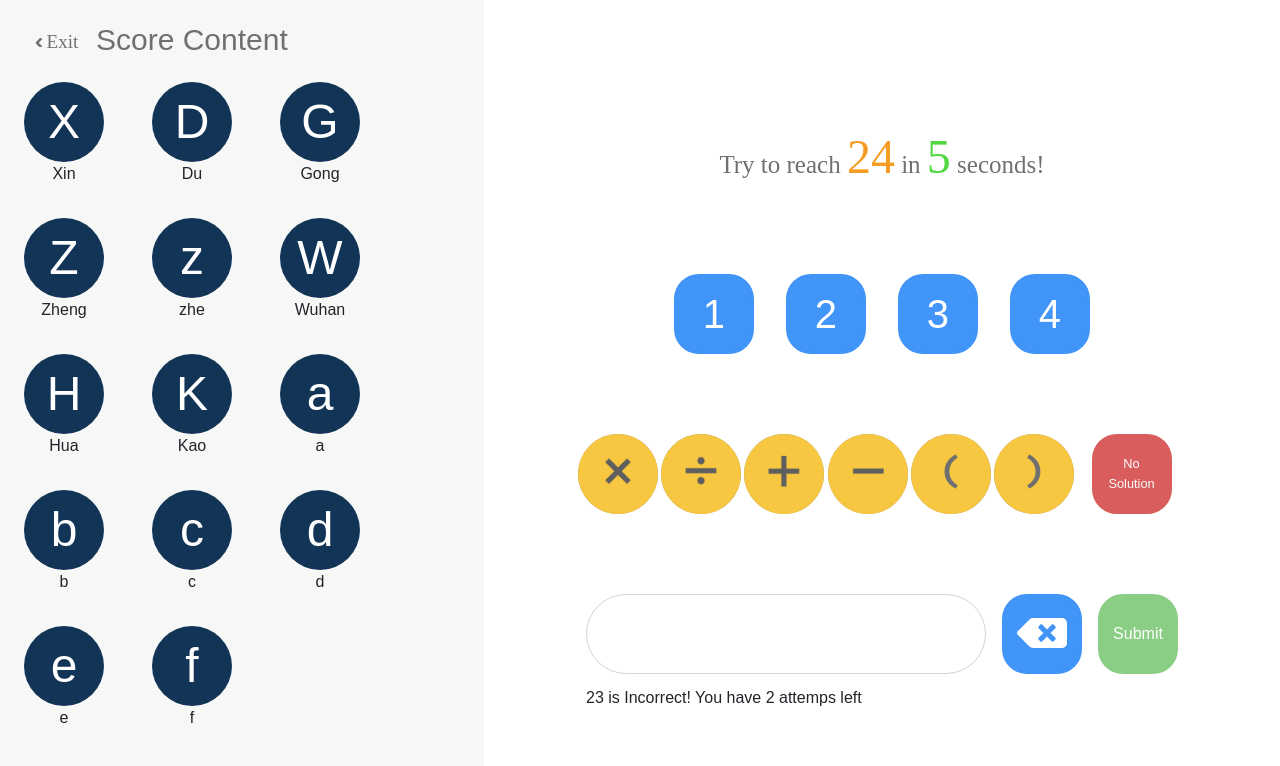
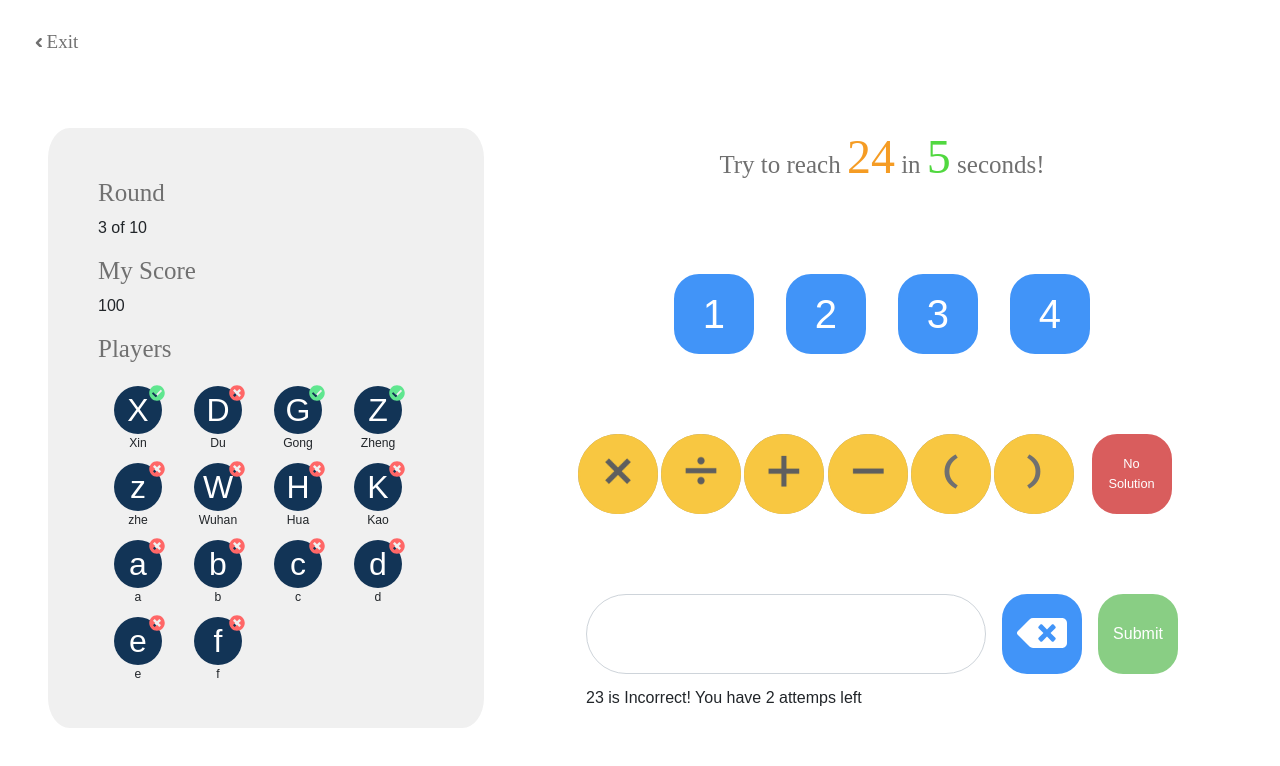
Before and after one commit to du201/24-points-game, a React (Create React App) app in the folder client/: page / in a window 1280 px wide. Shown: the top 766 px of the page. Built offline with nearby package versions, Linux system fonts and the light colour scheme; no server answers; a web font is replaced by a local one; what react-alert-template-basic would draw is missing.

Commit message:
game page finish

```diff
--- a/client/src/components/MultiGamePage.css
+++ b/client/src/components/MultiGamePage.css
@@ -162,14 +162,40 @@
 
 #menu-sidebar {
   width: 30.25rem;
-  background-color: #F7F7F7;
+  background-color:#Ffffff !important;
+  height:100%;
+  /* background-color: #F7F7F7; */
 }
 
+.menu-sidebar-info {
+  height:75%;
+  width:90%;
+  margin-left: 3rem;
+  margin-top: 8rem;
+  background-color:#F0F0F0 !important;
+  border-radius: 5% !important;
+  border: 50px solid #F0F0F0;
+}
 
+/* #game-sidebar {
+  height:90%;
+  width:100%;
+  position: relative;
+  top: 4rem;
+  left: 2rem;
+  background-color:red !important;
+  border-radius: 10% !important;
+} */
+
+#round-text {
+
+}
+
+#score-text {
+
+}
 
 #menu-sidebar-top {
-  clear: both;
-  margin-top: 1.4rem;
 }
 
 @media (max-width: 1699.98px) {
@@ -313,6 +339,11 @@
 
 
 @media (max-width: 1199.98px) {
+  .menu-sidebar-info-whentrue {
+    margin-left:3rem;
+    margin-top:5rem;
+  }
+
   .btn-round-blue {
     width:7rem;
     height:7rem;
@@ -383,10 +414,10 @@
   #result-text {
   position:relative;
   top: 1rem;
-}
-  .display-none {
-  display: none;
-}
+  }
+  .menu-sidebar-info {
+    display: none;
+  }
 
   #menu-switch {
     display:inline-block;
@@ -394,7 +425,7 @@
 
   #menu-sidebar {
     width: 100%;
-    background-color: #F7F7F7;
+    background-color: #F7F7F7 !important;
     height: 5rem;
   }
 
--- a/client/src/components/MultiGamePage.jsx
+++ b/client/src/components/MultiGamePage.jsx
@@ -158,7 +158,7 @@ const MultiGamePage = (props) => {
       <div className={props.gameModeScoresMenuOpen === false ? "row h-100" : "row h-100 grey-content"}>
         {/* A fixed width column */}
         <div id="menu-sidebar">
-          <div id="menu-sidebar-top" style={{ clear: "both" }}>
+          <div id="menu-sidebar-top">
             <div className="float-left">
               <CancelRoomCreateButton
                 onCancel={props.exitRoomButtonPress}
@@ -175,11 +175,15 @@ const MultiGamePage = (props) => {
               </a>
             </div>
           </div>
-          <div className={props.gameModeScoresMenuOpen === false ? "display-none" : ""}>
-            <h1>Score Content</h1>
+          <div className={props.gameModeScoresMenuOpen === false ? "menu-sidebar-info" : "menu-sidebar-info-whentrue"} style={{ clear: "both" }}>
+            <h2 id="round-text" className="fnt-bold">Round</h2>
+            <p>3 of 10</p>
+            <h2 id="score-text" className="fnt-bold">My Score</h2>
+            <p>100</p>
+            <h2 id="score-text" className="fnt-bold">Players</h2>
             <Roster
               playerRoster={['Xin', 'Du', 'Gong', 'Zheng', 'zhe', 'Wuhan', 'Hua', 'Kao', 'a', 'b', 'c', 'd', 'e', 'f']}
-              playerSolved={props.playerSolved}
+              playerSolved={['Xin', 'Gong', 'Zheng']}
               pageController={props.pageController}
               playerColor={{
                 Xin: "#123456", Du: "#123456", Gong: "#123456", Zheng: "#123456", zhe: "#123456", Wuhan: "#123456", Hua: "#123456", Kao: "#123456",
@@ -187,6 +191,7 @@ const MultiGamePage = (props) => {
               }}
             ></Roster>
           </div>
+
         </div>
         {/* The game board area */}
         <div className={props.gameModeScoresMenuOpen === false ? "col" : "display-none"}>
--- a/client/src/components/Roster.css
+++ b/client/src/components/Roster.css
@@ -1,4 +1,46 @@
+#solve-check {
+  position:absolute;
+  left:2.2rem;
+  top:-0.3rem;
+}
 
+#check-green {
+  color:#60E68F;
+}
+
+#times-red {
+  color:#FF6767;
+}
+
+#player-name-small {
+  text-align:center;
+  position:absolute;
+  font-size: 0.76rem;
+  left: 0rem;
+  width:3rem;
+}
+
+
+.circle-small {
+  height: 3rem;
+  width: 3rem;
+  border-radius: 50%;
+  display: flex;
+  align-items:center;
+  justify-content:center;
+}
+
+
+.centerize-small {
+  position:relative;
+  text-align: center;
+  margin: 0.9rem 1rem;
+}
+
+.name-small {
+  color: white;
+  font-size: 2rem;
+}
 
 .circle {
   height: 5rem;
@@ -9,8 +51,8 @@
   justify-content:center;
 }
 
-
 .centerize {
+  position:relative;
   text-align: center;
   margin: 1rem 1.5rem;
 }
--- a/client/src/components/Roster.jsx
+++ b/client/src/components/Roster.jsx
@@ -1,6 +1,9 @@
 import React from "react";
 import "./Roster.css";
 import { HOSTPAGE, WAITFORHOSTPAGE, MULTIGAMEPAGE } from './roomConst';
+import { FontAwesomeIcon } from "@fortawesome/react-fontawesome";
+import { faCheckCircle } from "@fortawesome/free-solid-svg-icons";
+import { faTimesCircle } from "@fortawesome/free-solid-svg-icons";
 
 /**
  *
@@ -10,22 +13,20 @@ import { HOSTPAGE, WAITFORHOSTPAGE, MULTIGAMEPAGE } from './roomConst';
  * each player has solved the problem in the current round plus the emoji functionality
  */
 const Roster = ({ playerRoster, playerSolved, pageController, playerColor }) => {
-
+  let rosterVersion = "";
+  if (pageController === HOSTPAGE || pageController === WAITFORHOSTPAGE) {
+    rosterVersion = "bigVersion";
+  } else {
+    rosterVersion = "smallVersion";
+  }
   const solvedOrNot = (eachName) => {
     //only shows whether or not a player has solved the problem in the MULTIGAMEPAGE
-    if (pageController === HOSTPAGE || WAITFORHOSTPAGE) {
+    if (pageController === HOSTPAGE || pageController === WAITFORHOSTPAGE) {
       return null;
     }
-
-    let display = playerSolved.includes(eachName) ?
-      <svg width="1em" height="1em" viewBox="0 0 16 16" class="bi bi-check2" fill="currentColor" xmlns="http://www.w3.org/2000/svg">
-        <path fill-rule="evenodd" d="M13.854 3.646a.5.5 0 0 1 0 .708l-7 7a.5.5 0 0 1-.708 0l-3.5-3.5a.5.5 0 1 1 .708-.708L6.5 10.293l6.646-6.647a.5.5 0 0 1 .708 0z" />
-      </svg> :
-      <svg width="1em" height="1em" viewBox="0 0 16 16" class="bi bi-x" fill="currentColor" xmlns="http://www.w3.org/2000/svg">
-        <path fill-rule="evenodd" d="M11.854 4.146a.5.5 0 0 1 0 .708l-7 7a.5.5 0 0 1-.708-.708l7-7a.5.5 0 0 1 .708 0z" />
-        <path fill-rule="evenodd" d="M4.146 4.146a.5.5 0 0 0 0 .708l7 7a.5.5 0 0 0 .708-.708l-7-7a.5.5 0 0 0-.708 0z" />
-      </svg>;
-
+    let display = playerSolved.includes(eachName) === true ?
+      <span id="check-green"><FontAwesomeIcon icon={faCheckCircle} size="x" /></span> :
+      <span id="times-red"><FontAwesomeIcon icon={faTimesCircle} size="x" /></span>;
     return display;
   };
 
@@ -36,15 +37,15 @@ const Roster = ({ playerRoster, playerSolved, pageController, playerColor }) =>
 
   return (
 
-    <div className="d-flex flex-wrap roster-wrapper">
+    <div className="d-flex flex-wrap">
       {playerRoster.map((eachName, index) => {
         return (
-          <div className="centerize" key={index}>
-            <div className="circle" style={{ backgroundColor: playerColor[eachName] }}>
-              {solvedOrNot(eachName)}
-              <div className="name">{eachName[0]}</div>
+          <div className={rosterVersion === "bigVersion" ? "centerize" : "centerize-small"} key={index}>
+            <div id="solve-check">{solvedOrNot(eachName)}</div>
+            <div className={rosterVersion === "bigVersion" ? "circle" : "circle-small"} style={{ backgroundColor: playerColor[eachName] }}>
+              <div className={rosterVersion === "bigVersion" ? "name" : "name-small"}>{eachName[0]}</div>
             </div>
-            <div id="player-name">{eachName}</div>
+            <div id={rosterVersion === "bigVersion" ? "player-name" : "player-name-small"}>{eachName}</div>
           </div>);
       })}
     </div>
```
